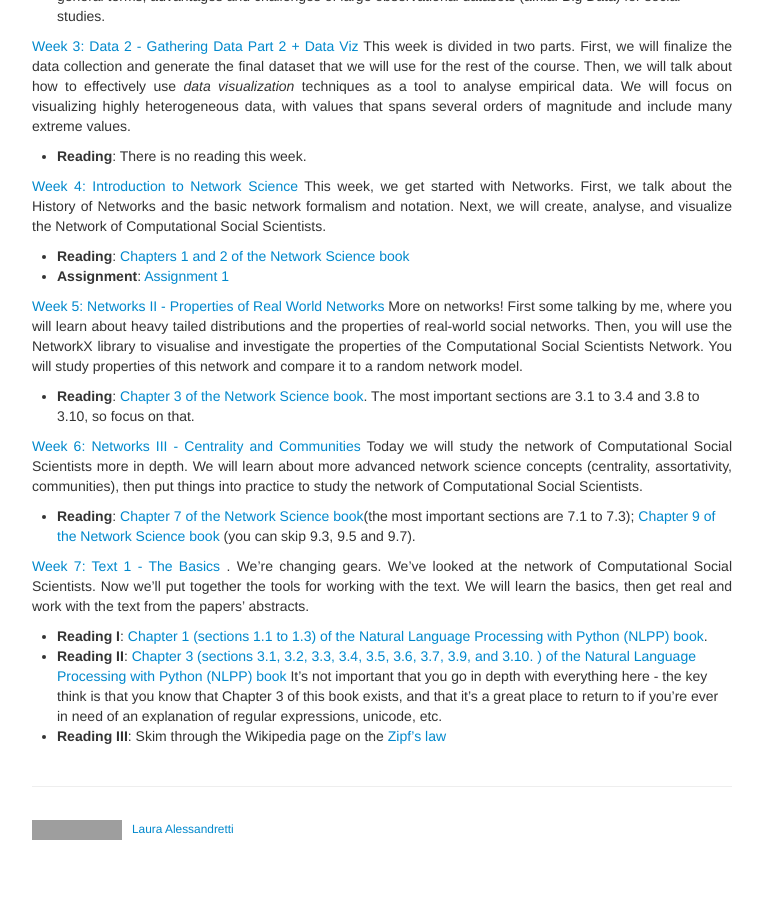
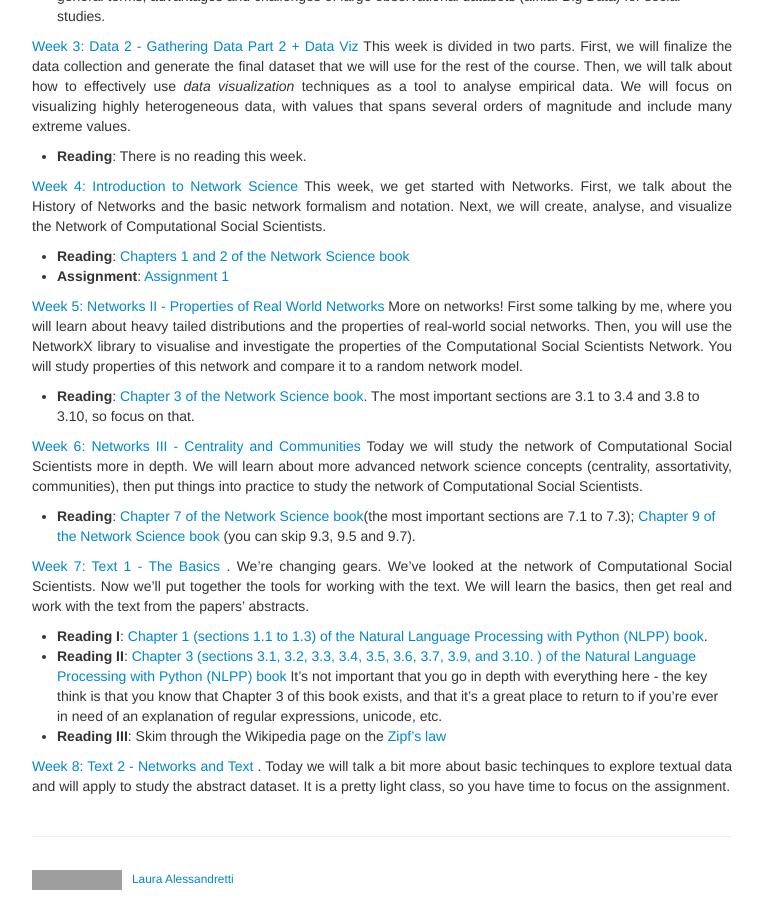
Before and after one commit to Simo067m/comsocsci2024, a Jekyll site: the page built from docs/lectures.md, in a window 1280 px wide and 900 px high, scrolled down 716 px. Shown: the whole window, without its empty margins (258-1021 px from the left). Built offline with Jekyll 4.4.1, drawn with Linux system fonts in a browser that asks for light colours; before the commit the page ends 1566 px from its top, so only the background shows below that; grey boxes are pictures that could not be loaded.

Commit message:
small changes

```diff
--- a/docs/lectures.md
+++ b/docs/lectures.md
@@ -43,3 +43,5 @@ description: A course led by Laura Alessandretti on Computational Social Science
  * __Reading I__: [Chapter 1 (sections 1.1 to 1.3) of the Natural Language Processing with Python (NLPP) book](http://www.nltk.org/book/).
  * __Reading II__: [Chapter 3 (sections 3.1, 3.2, 3.3, 3.4, 3.5, 3.6, 3.7, 3.9, and 3.10. )  of the Natural Language Processing with Python (NLPP) book](http://www.nltk.org/book/) It's not important that you go in depth with everything here - the key think is that you know that Chapter 3 of this book exists, and that it's a great place to return to if you're ever in need of an explanation of regular expressions, unicode, etc.
 * __Reading III__: Skim through the Wikipedia page on the [Zipf's law](https://en.wikipedia.org/wiki/Zipf%27s_law)
+
+[Week 8: Text 2 - Networks and Text ](https://nbviewer.jupyter.org/github/lalessan/comsocsci2024/blob/main/lectures/Week8.ipynb?flash_cache=True). Today we will talk a bit more about basic techinques to explore textual data and will apply to study the abstract dataset. It is a pretty light class, so you have time to focus on the assignment.
```
